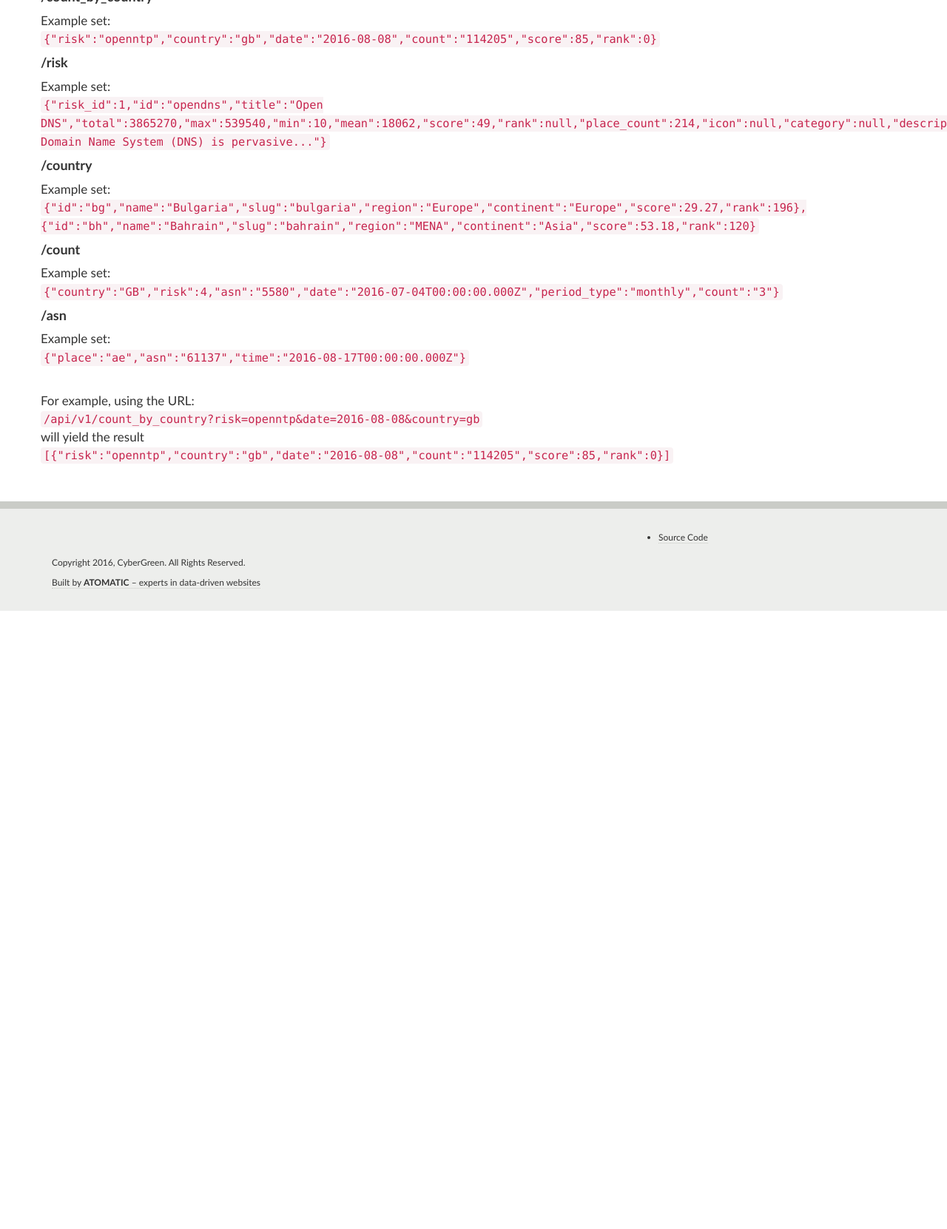
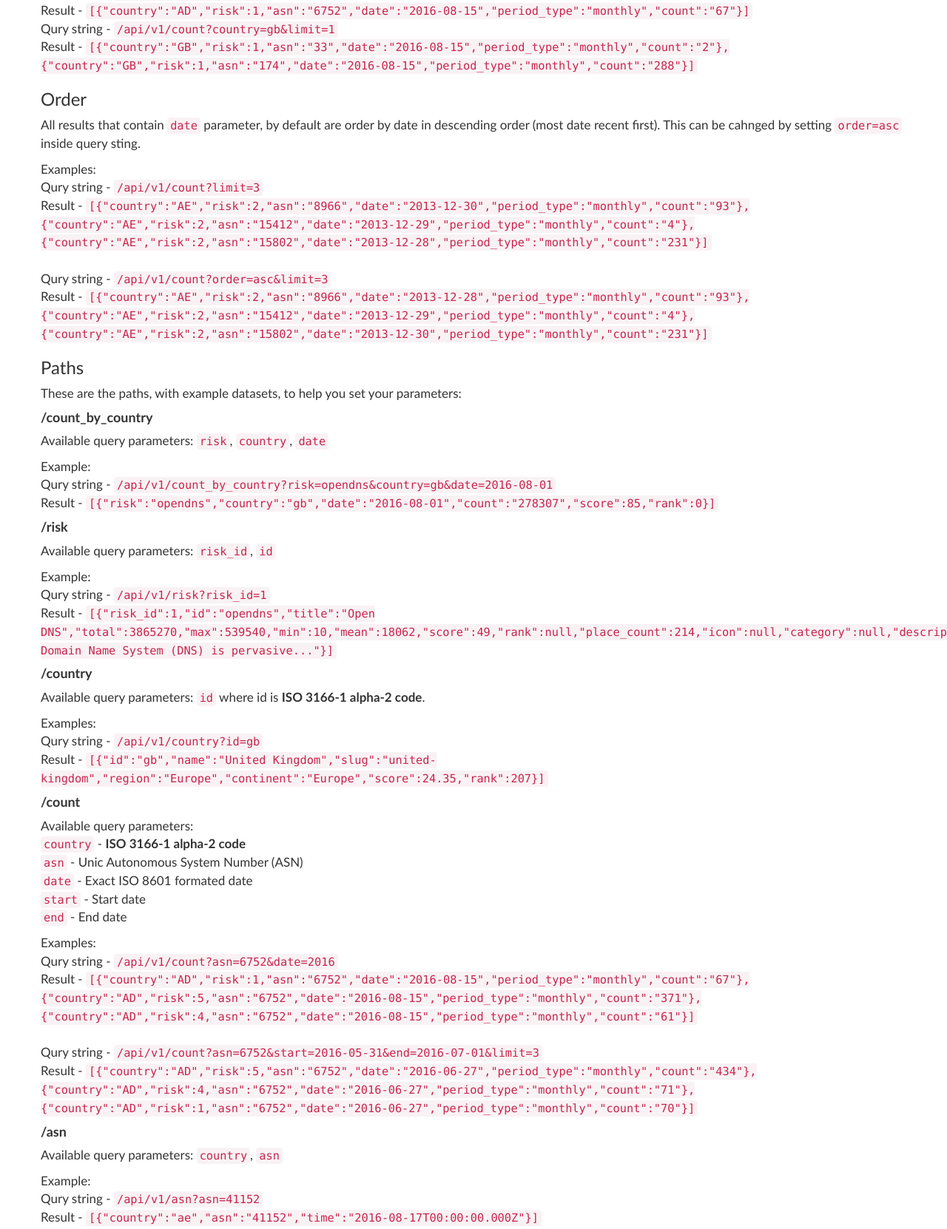
Before and after one commit to anuveyatsu/stats-new, a website: page views/download.html in a window 1280 px wide. Shown: the part 714-2376 px from the top of the page at 74% size. Before the commit the page ends 1540 px from the top, so only its background shows below. Drawn offline with nearby package versions, Linux system fonts and the light colour scheme; files that its build step writes are made by us from their sources; a script that the page names is missing.

Commit message:
[API][s][#49]: API documentation - imporovements

```diff
--- a/views/download.html
+++ b/views/download.html
@@ -51,27 +51,135 @@
 </section>
 
 <section class="row">
-  <h2>API</h2>
+  <h2>API v1</h2>
     <p>The Cybergreen RESTful API allows for queries against our databases</p>
-    <p>The limit by default is 2000</p>
     <p>The base URL is <code>/api/v1/</code>. Append the desired path and your parameters to get the required URL, using the format:</p>
     <code>/api/v1/[path]?[parameter-a]&[parameter-b]&[parameter-n]</code>
     <p>Where an example parameter might be <code>risk=openntp</code></p>
+    <h3>Limits</h3>
+    <p>The limit by default is 2000. This can be cahnged by setting <code>limit=n</code> inside query string</p>
+    <p>
+      Examples:
+      <br>
+      Qury string - <code>/api/v1/count?limit=1</code>
+      <br>
+      Result - <code>[{"country":"AD","risk":1,"asn":"6752","date":"2016-08-15","period_type":"monthly","count":"67"}]</code>
+      <br>
+      Qury string - <code>/api/v1/count?country=gb&limit=1</code>
+      <br>
+      Result - <code>[{"country":"GB","risk":1,"asn":"33","date":"2016-08-15","period_type":"monthly","count":"2"},{"country":"GB","risk":1,"asn":"174","date":"2016-08-15","period_type":"monthly","count":"288"}]</code>
+    </p>
+    <h3>Order</h3>
+    <p>
+      All results that contain <code>date</code> parameter, by default are order by date in descending order
+      (most date recent first). This can be cahnged by setting <code>order=asc</code> inside query sting.
+    </p>
+    <p>
+      Examples:
+      <br>
+      Qury string - <code>/api/v1/count?limit=3</code>
+      <br>
+      Result -
+      <code>
+        [{"country":"AE","risk":2,"asn":"8966","date":"2013-12-30","period_type":"monthly","count":"93"},
+        {"country":"AE","risk":2,"asn":"15412","date":"2013-12-29","period_type":"monthly","count":"4"},
+        {"country":"AE","risk":2,"asn":"15802","date":"2013-12-28","period_type":"monthly","count":"231"}]
+      </code>
+      <br>
+      <br>
+      Qury string - <code>/api/v1/count?order=asc&limit=3</code>
+      <br>
+      Result -
+      <code>
+        [{"country":"AE","risk":2,"asn":"8966","date":"2013-12-28","period_type":"monthly","count":"93"},
+        {"country":"AE","risk":2,"asn":"15412","date":"2013-12-29","period_type":"monthly","count":"4"},
+        {"country":"AE","risk":2,"asn":"15802","date":"2013-12-30","period_type":"monthly","count":"231"}]
+      </code>
+    </p>
     <h3>Paths</h3>
     <p>These are the paths, with example datasets, to help you set your parameters:</p>
     <h4><b>/count_by_country</b></h4>
-    <p>Example set:<br><code>{"risk":"openntp","country":"gb","date":"2016-08-08","count":"114205","score":85,"rank":0}</code></p>
+    <p>Available query parameters: <code>risk</code>, <code>country</code>, <code>date</code></p>
+    <p>
+      Example:
+      <br>
+      Qury string - <code>/api/v1/count_by_country?risk=opendns&country=gb&date=2016-08-01</code>
+      <br>
+      Result - <code>[{"risk":"opendns","country":"gb","date":"2016-08-01","count":"278307","score":85,"rank":0}]</code>
+      <br>
+    </p>
     <h4><b>/risk</b></h4>
-    <p>Example set:<br><code>{"risk_id":1,"id":"opendns","title":"Open DNS","total":3865270,"max":539540,"min":10,"mean":18062,"score":49,"rank":null,"place_count":214,"icon":null,"category":null,"description":"The Domain Name System (DNS) is pervasive..."}</code></p>
+    <p>Available query parameters: <code>risk_id</code>, <code>id</code></p>
+    <p>
+      Example:
+      <br>
+      Qury string - <code>/api/v1/risk?risk_id=1</code>
+      <br>
+      Result - <code>[{"risk_id":1,"id":"opendns","title":"Open DNS","total":3865270,"max":539540,"min":10,"mean":18062,"score":49,"rank":null,"place_count":214,"icon":null,"category":null,"description":"The Domain Name System (DNS) is pervasive..."}]</code>
+      <br>
+    </p>
     <h4><b>/country</b></h4>
-    <p>Example set:<br><code>{"id":"bg","name":"Bulgaria","slug":"bulgaria","region":"Europe","continent":"Europe","score":29.27,"rank":196},{"id":"bh","name":"Bahrain","slug":"bahrain","region":"MENA","continent":"Asia","score":53.18,"rank":120}</code></p>
+    <p>
+      Available query parameters: <code>id</code>
+      where id is <b>ISO 3166-1 alpha-2 code</b>.
+    </p>
+    <p>
+      Examples:
+      <br>
+      Qury string - <code>/api/v1/country?id=gb</code>
+      <br>
+      Result - <code>[{"id":"gb","name":"United Kingdom","slug":"united-kingdom","region":"Europe","continent":"Europe","score":24.35,"rank":207}]</code>
+      <br>
+    </p>
     <h4><b>/count</b></h4>
-    <p>Example set:<br><code>{"country":"GB","risk":4,"asn":"5580","date":"2016-07-04T00:00:00.000Z","period_type":"monthly","count":"3"}</code></p>
+    <p>
+      Available query parameters:
+      <br>
+      <code>country</code> - <b>ISO 3166-1 alpha-2 code</b>
+      <br>
+      <code>asn</code> - Unic Autonomous System Number (ASN)
+      <br>
+      <code>date</code> - Exact ISO 8601 formated date
+      <br>
+      <code>start</code> - Start date
+      <br>
+      <code>end</code> - End date
+    </p>
+    <p>
+      Examples:
+      <br>
+      Qury string - <code>/api/v1/count?asn=6752&date=2016</code>
+      <br>
+      Result -
+      <code>
+        [{"country":"AD","risk":1,"asn":"6752","date":"2016-08-15","period_type":"monthly","count":"67"},
+        {"country":"AD","risk":5,"asn":"6752","date":"2016-08-15","period_type":"monthly","count":"371"},
+        {"country":"AD","risk":4,"asn":"6752","date":"2016-08-15","period_type":"monthly","count":"61"}]
+      </code>
+      <br>
+      <br>
+      Qury string - <code>/api/v1/count?asn=6752&start=2016-05-31&end=2016-07-01&limit=3</code>
+      <br>
+      Result -
+      <code>
+        [{"country":"AD","risk":5,"asn":"6752","date":"2016-06-27","period_type":"monthly","count":"434"},
+        {"country":"AD","risk":4,"asn":"6752","date":"2016-06-27","period_type":"monthly","count":"71"},
+        {"country":"AD","risk":1,"asn":"6752","date":"2016-06-27","period_type":"monthly","count":"70"}]
+      </code>
+      <br>
+    </p>
     <h4><b>/asn</b></h4>
-    <p>Example set:<br><code>{"place":"ae","asn":"61137","time":"2016-08-17T00:00:00.000Z"}</code></p>
-    <br>
-    <p>For example, using the URL:<br><code>/api/v1/count_by_country?risk=openntp&date=2016-08-08&country=gb</code><br>will yield the result<br><code>[{"risk":"openntp","country":"gb","date":"2016-08-08","count":"114205","score":85,"rank":0}]</code>
-
+    <p>
+      Available query parameters: <code>country</code>, <code>asn</code>
+    </p>
+    <p>
+      Example:
+      <br>
+      Qury string - <code>/api/v1/asn?asn=41152</code>
+      <br>
+      Result - <code>[{"country":"ae","asn":"41152","time":"2016-08-17T00:00:00.000Z"}]</code>
+      <br>
+    </p>
 </section>
 
 {% endblock content %}
```
Also changed, not shown: logic.js (+6 -2 lines).
